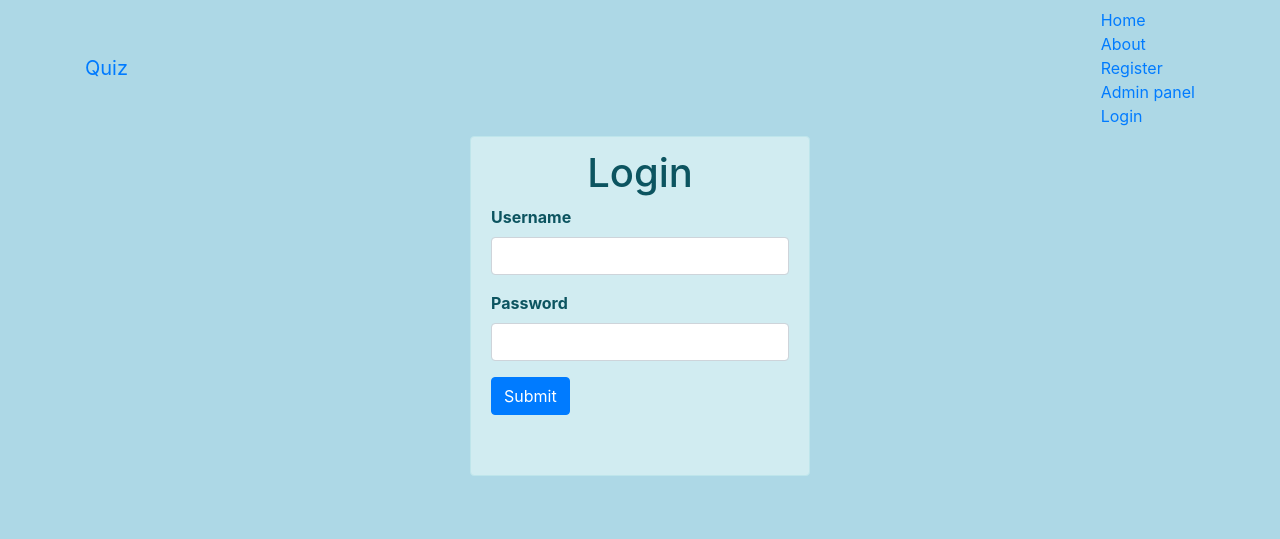
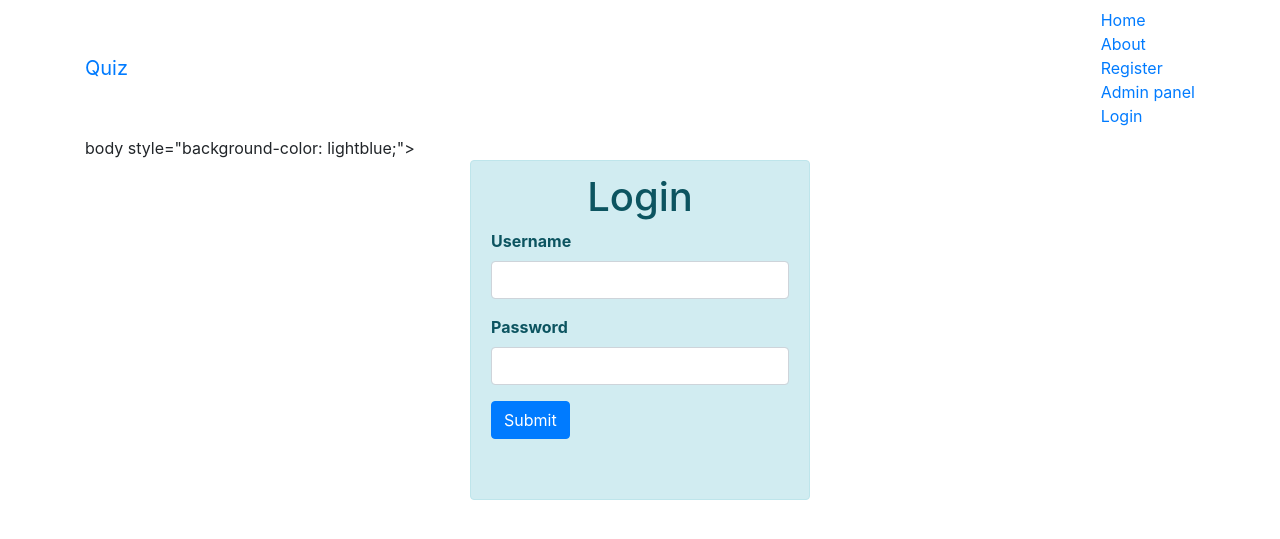
Before and after one commit to justtryingtosurvive/practoproject, a Flask app: page /login in a window 1280 px wide. Shown: the top 539 px of the page. Run offline with Flask 2, Linux system fonts and the light colour scheme; some libraries are stand-ins or nearby versions.

Commit message:
Update login.html

```diff
--- a/templates/login.html
+++ b/templates/login.html
@@ -5,7 +5,7 @@
 
 
 {% block body %}
-<body style="background-color: lightblue;">
+body style="background-color: lightblue;">
 
   <div class="container-fluid bg">
 
@@ -16,18 +16,12 @@
 
       <div class="alert alert-info">
           <strong>
-
-
-
         <form class="form-container "action="" method="POST";>
           <h1><center>Login</center></h1>
           <div class="form-group">
             <label>Username</label>
             <input type="text" name="username" class="form-control" value={{request.form.username}}>
           </div>
-
-
-
           <div class="form-group">
             <label>Password</label>
             <input type="password" name="password" class="form-control" value={{request.form.password}}>
@@ -37,10 +31,6 @@
           <br/>
           <br/>
         </form>
-
-
-
-
       </div>
       <div class="col-md-4 col-sm-4 col-xs-12"></div>
     </div>
@@ -48,4 +38,5 @@
 </strong>
 </div>
 </body>
+
 {% endblock %}
```
